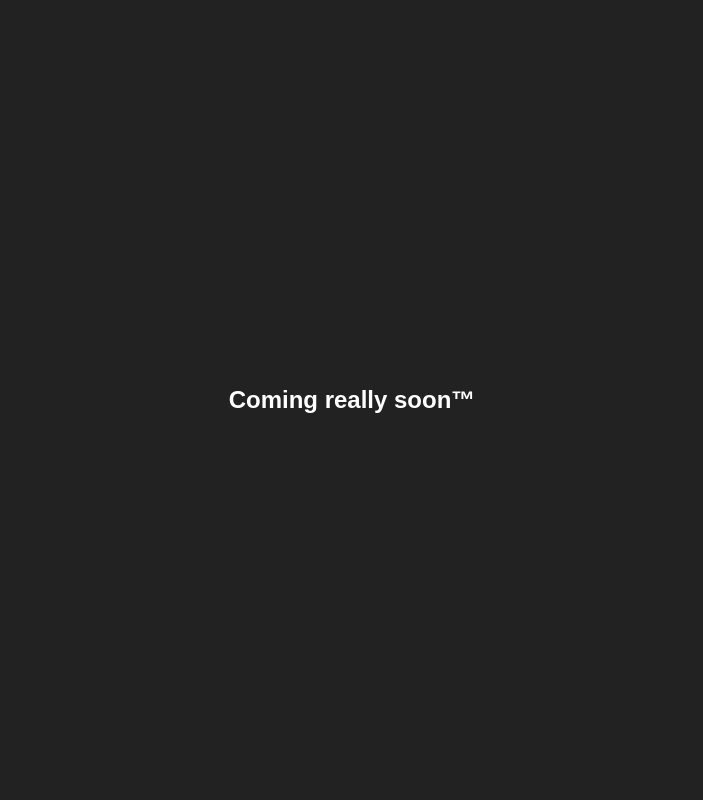
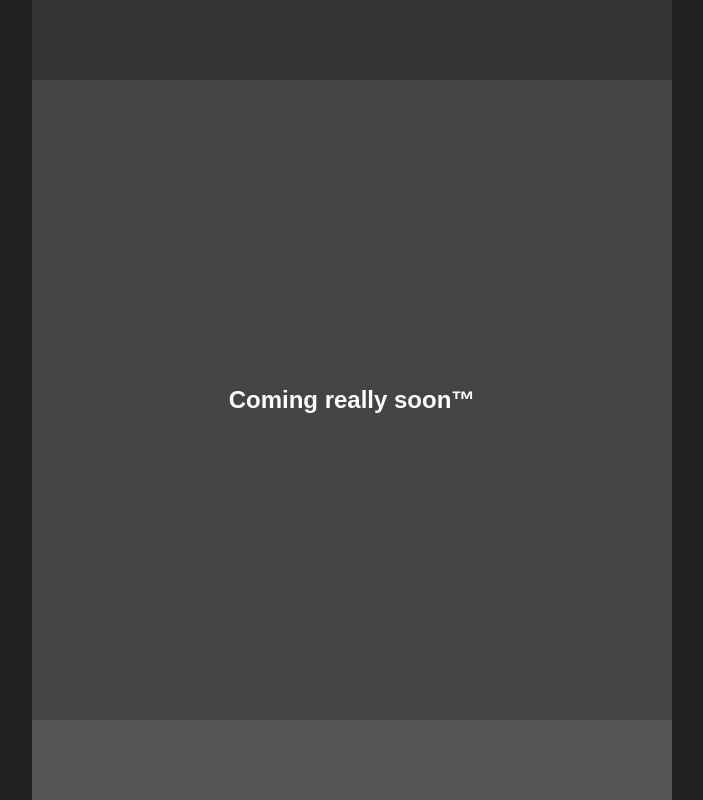
Before and after one commit to jdgillespie91/dot-blog, a React (Create React App) app: page / in a window 1280 px wide. Shown: the whole page, without its empty margins (288-991 px from the left). Built offline with nearby package versions, Linux system fonts and the light colour scheme.

Commit message:
<Jake> Add App, Header, Body and Footer

```diff
--- a/src/App.css
+++ b/src/App.css
@@ -1,13 +1,31 @@
 .App {
   background-color: #222;
-  height:100vh;
+  height:100%;
+
+  display: flex;
+  flex-direction: column;
+  align-items: center;
 }
 
-.App-header {
+.Header {
+  background-color: #333;
+  height: 10vh;
+  width: 50vw;
+}
+
+.Body {
+  background-color: #444;
   color: white;
-  height: 100vh;
+  height: 80vh;
+  width: 50vw;
 
   align-items: center;
   display: flex;
   justify-content: center;
 }
+
+.Footer {
+  background-color: #555;
+  height: 10vh;
+  width: 50vw;
+}
--- a/src/App.js
+++ b/src/App.js
@@ -5,9 +5,11 @@ class App extends Component {
   render() {
     return (
       <div className="App">
-        <div className="App-header">
+        <div className="Header"></div>
+        <div className="Body">
           <h2>Coming really soon&#8482;</h2>
         </div>
+        <div className="Footer"></div>
       </div>
     );
   }
```
